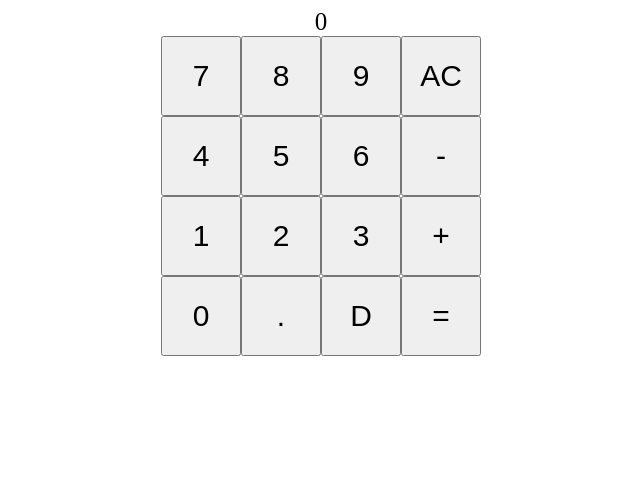
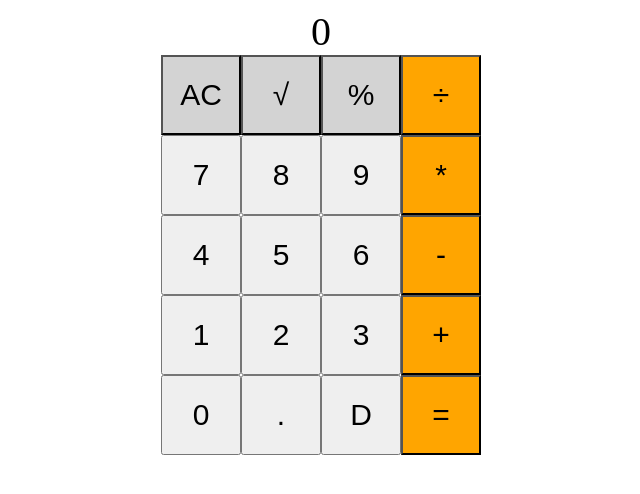
Before and after one commit to Yumekawa-chan/first-next-app, a Next.js app: page / in a window 1280 px wide. Shown: the top 494 px of the page, without its empty margins (319-959 px from the left). Built offline with nearby package versions, Linux system fonts and the light colour scheme.

Commit message:
add * and / functions

```diff
--- a/src/component/ButtonPanel.tsx
+++ b/src/component/ButtonPanel.tsx
@@ -6,28 +6,34 @@ const ButtonPanel = (props:{
     return (
         <div className={styles.center}>
             <div>
-                <button onClick={() => props.buttonHandler('7')} className={styles.buttonPanel}>7</button>
+                <button onClick={() => props.buttonHandler('AC')} className={`${styles.buttonPanel} ${styles.lightGray}`}>AC</button>
+                <button onClick={() => props.buttonHandler('root')} className={`${styles.buttonPanel} ${styles.lightGray}`}>√</button>
+                <button onClick={() => props.buttonHandler('percent')} className={`${styles.buttonPanel} ${styles.lightGray}`}>%</button>
+                <button onClick={() => props.buttonHandler('/')} className={`${styles.buttonPanel} ${styles.orange}`}>÷</button>
+            </div>
+            <div>
+                <button onClick={() => props.buttonHandler('7')} className={`${styles.buttonPanel} ${styles.dar}`}>7</button>
                 <button onClick={() => props.buttonHandler('8')} className={styles.buttonPanel}>8</button>
                 <button onClick={() => props.buttonHandler('9')} className={styles.buttonPanel}>9</button>
-                <button onClick={() => props.buttonHandler('AC')} className={styles.buttonPanel}>AC</button>
+                <button onClick={() => props.buttonHandler('*')} className={`${styles.buttonPanel} ${styles.orange}`}>*</button>
             </div>
             <div>
                 <button onClick={() => props.buttonHandler('4')} className={styles.buttonPanel}>4</button>
                 <button onClick={() => props.buttonHandler('5')} className={styles.buttonPanel}>5</button>
                 <button onClick={() => props.buttonHandler('6')} className={styles.buttonPanel}>6</button>
-                <button onClick={() => props.buttonHandler('-')} className={styles.buttonPanel}>-</button>
+                <button onClick={() => props.buttonHandler('-')} className={`${styles.buttonPanel} ${styles.orange}`}>-</button>
             </div>
             <div>
                 <button onClick={() => props.buttonHandler('1')} className={styles.buttonPanel}>1</button>
                 <button onClick={() => props.buttonHandler('2')} className={styles.buttonPanel}>2</button>
                 <button onClick={() => props.buttonHandler('3')} className={styles.buttonPanel}>3</button>
-                <button onClick={() => props.buttonHandler('+')} className={styles.buttonPanel}>+</button>
+                <button onClick={() => props.buttonHandler('+')} className={`${styles.buttonPanel} ${styles.orange}`}>+</button>
             </div>
             <div>
                 <button onClick={() => props.buttonHandler('0')} className={styles.buttonPanel}>0</button>
                 <button onClick={() => props.buttonHandler('.')} className={styles.buttonPanel}>.</button>
                 <button onClick={() => props.buttonHandler('D')} className={styles.buttonPanel}>D</button>
-                <button onClick={() => props.buttonHandler('=')} className={styles.buttonPanel}>=</button>
+                <button onClick={() => props.buttonHandler('=')} className={`${styles.buttonPanel} ${styles.orange}`}>=</button>
             </div>
         </div>
     );
--- a/src/logic/calculate.ts
+++ b/src/logic/calculate.ts
@@ -59,7 +59,7 @@ function handleNumberButton(button:string,state:State):State{
 }
 
 function isOperatorButton(button:string){
-    return button === "+" || button === "-"
+    return button === "+" || button === "-" || button === "*" || button === "/" || button === "percent";
 }
 
 function handleOperatorButton(button:string,state:State):State{
@@ -156,5 +156,15 @@ function operate(state:State):number{
     if(state.operator === "-"){
         return state.operand - current;
     }
+    if(state.operator === "*"){
+        return state.operand * current;
+    }
+    if(state.operator === "/"){
+        return state.operand / current;
+    }
+    if(state.operator === "percent"){
+        return state.operand % current;
+    }
+
     return current;
 }
--- a/styles/Calculator.module.css
+++ b/styles/Calculator.module.css
@@ -7,3 +7,15 @@
 .center{
     text-align: center;
 }
+
+.orange{
+    background-color:orange;
+}
+
+.lightGray{
+    background-color:#d3d3d3;
+}
+
+.darkGray{
+    background-color:#808080;
+}
--- a/styles/Display.module.css
+++ b/styles/Display.module.css
@@ -1,4 +1,4 @@
 .display{
     text-align: center;
-    font-size: 25px;
+    font-size: 40px;
 }
```
